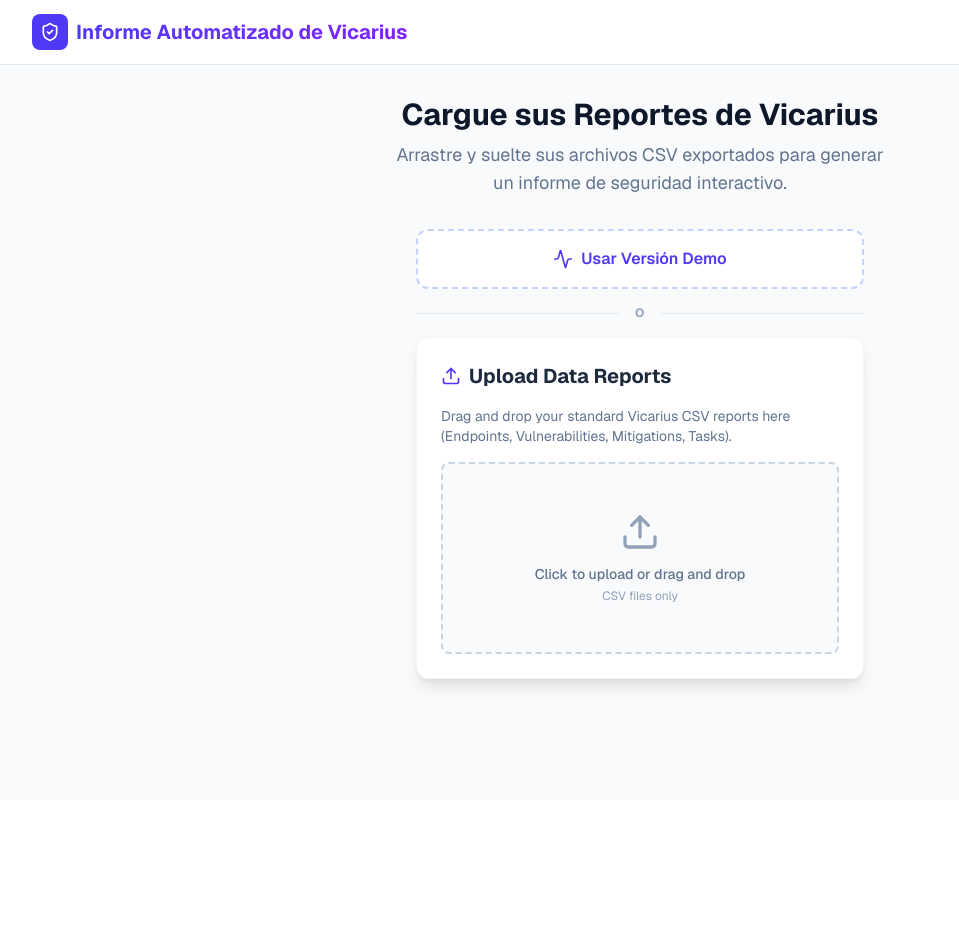
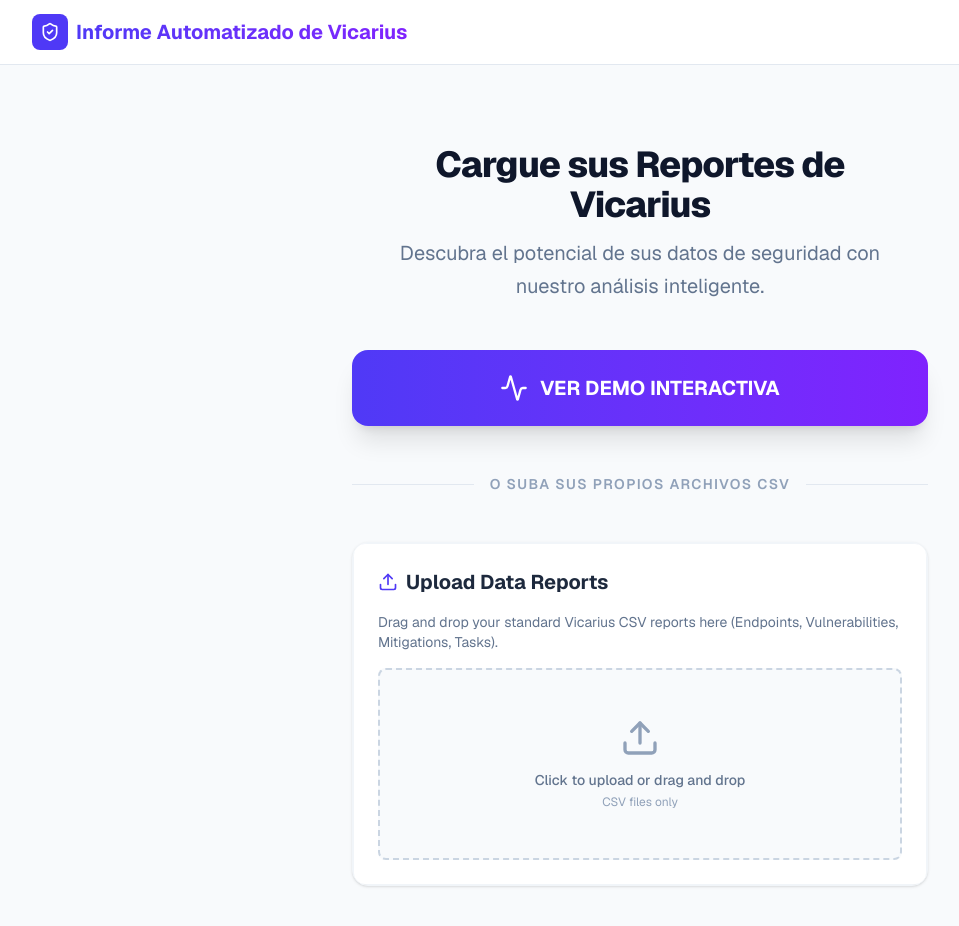
Before and after one commit to tvper004/informesvrx, a Next.js app: page / in a window 1280 px wide. Shown: the top 926 px of the page, without its empty margins (0-959 px from the left). Before the commit the page ends 800 px from the top, so only its background shows below. Built offline with nearby package versions, Linux system fonts and the light colour scheme.

Commit message:
fix: make demo button much more prominent and fix layout

```diff
--- a/app/page.tsx
+++ b/app/page.tsx
@@ -51,29 +51,39 @@
       {/* Main Content */}
       <main className="max-w-7xl mx-auto px-4 sm:px-6 lg:px-8 py-8">
         {!hasData ? (
-          <div className="flex flex-col items-center justify-center min-h-[60vh] space-y-8 animate-in fade-in slide-in-from-bottom-4 duration-700">
-            <div className="text-center space-y-2 max-w-lg">
-              <h2 className="text-3xl font-bold text-slate-900">Cargue sus Reportes de Vicarius</h2>
-              <p className="text-slate-500 text-lg">
-                Arrastre y suelte sus archivos CSV exportados para generar un informe de seguridad interactivo.
+          <div className="flex flex-col items-center justify-center min-h-[60vh] py-12">
+            <div className="text-center space-y-3 max-w-lg mb-12">
+              <h2 className="text-4xl font-extrabold text-slate-900 tracking-tight">
+                Cargue sus Reportes de Vicarius
+              </h2>
+              <p className="text-slate-500 text-xl leading-relaxed">
+                Descubra el potencial de sus datos de seguridad con nuestro análisis inteligente.
               </p>
             </div>
-            <div className="flex flex-col items-center gap-4 w-full max-w-md">
+
+            <div className="w-full max-w-xl space-y-8">
               <button
                 onClick={loadDemoData}
-                className="w-full flex items-center justify-center gap-2 px-6 py-4 bg-white hover:bg-slate-50 text-indigo-600 border-2 border-dashed border-indigo-200 hover:border-indigo-400 rounded-xl font-semibold transition-all hover:shadow-md active:scale-95 group"
+                className="w-full flex items-center justify-center gap-3 px-8 py-6 bg-gradient-to-r from-indigo-600 to-violet-600 hover:from-indigo-700 hover:to-violet-700 text-white rounded-2xl font-bold text-xl shadow-xl hover:shadow-indigo-200/50 transition-all active:scale-[0.98] group cursor-pointer"
               >
-                <Activity className="w-5 h-5 group-hover:animate-pulse" />
-                Usar Versión Demo
+                <Activity className="w-7 h-7 group-hover:scale-110 transition-transform" />
+                VER DEMO INTERACTIVA
               </button>
 
-              <div className="flex items-center gap-4 w-full">
-                <div className="h-px bg-slate-200 flex-1"></div>
-                <span className="text-xs text-slate-400 font-bold uppercase tracking-wider">O</span>
-                <div className="h-px bg-slate-200 flex-1"></div>
+              <div className="relative py-4">
+                <div className="absolute inset-0 flex items-center">
+                  <div className="w-full border-t border-slate-200 px-4"></div>
+                </div>
+                <div className="relative flex justify-center text-sm">
+                  <span className="px-4 bg-slate-50 text-slate-400 font-semibold uppercase tracking-widest whitespace-nowrap">
+                    O suba sus propios archivos CSV
+                  </span>
+                </div>
               </div>
 
-              <FileUpload />
+              <div className="bg-white rounded-2xl shadow-sm border border-slate-100 overflow-hidden">
+                <FileUpload />
+              </div>
             </div>
           </div>
         ) : (
```
